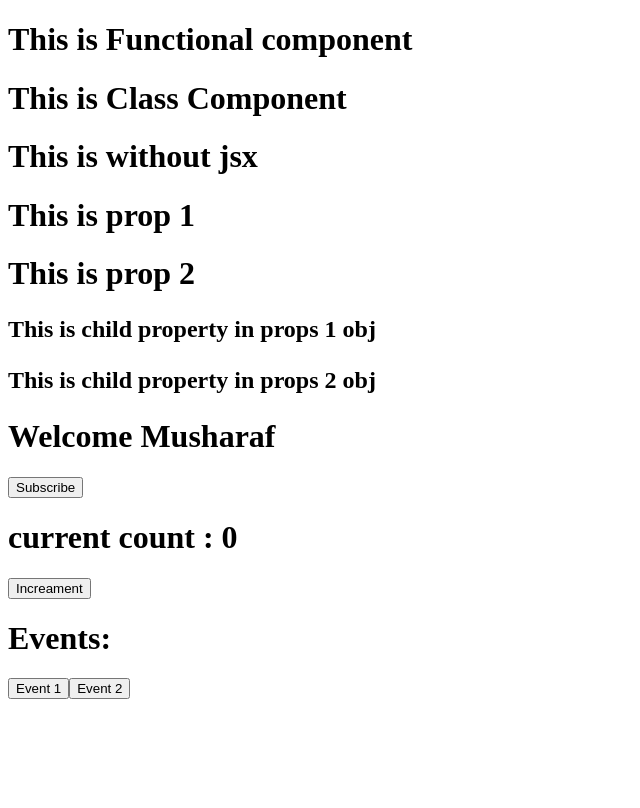
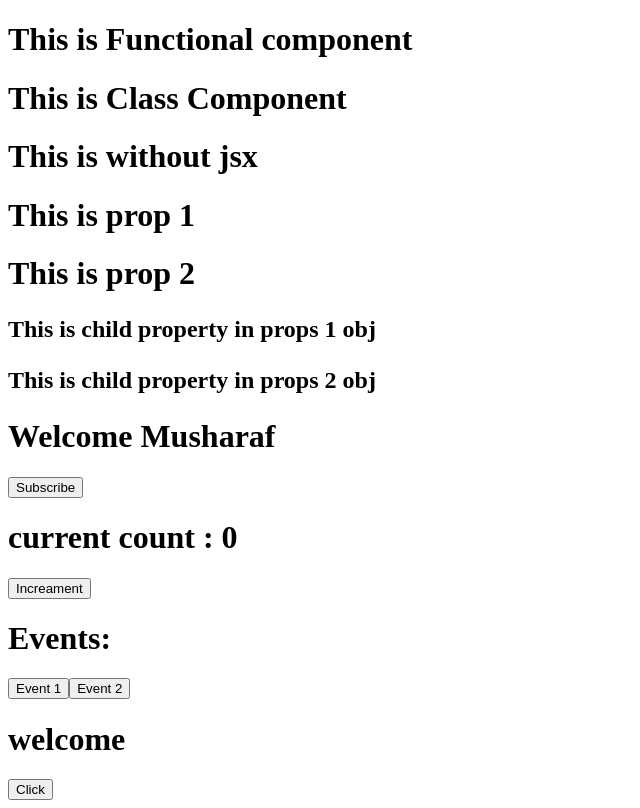
Before and after one commit to mk-Guvi/React-Learning, a React (Vite) app: page / in a window 1280 px wide. Shown: the whole page, without its empty margins (0-640 px from the left). Built offline with nearby package versions, Linux system fonts and the light colour scheme.

Commit message:
EventHandlerBindings

```diff
--- /dev/null
+++ b/components/EventBindings.js
@@ -0,0 +1,39 @@
+//"this" keyword is undefned in eventhandler that is why evnt binding is important in React
+import React, { Component } from "react";
+class event extends Component {
+  constructor() {
+    super();
+    this.state = {
+      message: "welcome"
+    }
+   this.clickHandler=this.clickHandler.bind(this)
+  } //For Method 4 remove this
+
+
+   clickHandler() {
+    this.setState({
+      message: "Good Bye"
+    })
+    console.log(this);
+  }
+//Method 4
+/*click=()=>{
+this.setState({
+  message:"goodmorning"
+})
+}*/
+
+  render() {
+    return (
+      <div>
+        <h1>{this.state.message}</h1>
+        {/* <button onClick={this.clickHandler.bind(this)}>Click</button> :: Method :1*/}
+        {/*<button onClick={()=>this.clickHandler()}>Click</button>::Method:2..In this we use "()"because we are calling the eventhandler and returning the value */}
+        <button onClick={this.clickHandler}>Click</button>
+   {/*     <button onClick={this.click}>click</button>::Method 4 Currently in update*/}
+      </div>
+    );
+  }
+}
+
+export default event
--- a/src/App.js
+++ b/src/App.js
@@ -6,6 +6,7 @@ import Props from "../components/Prop";
 import States from "../components/State";
 import SetStates from "../components/SetState";
 import EventHandler from "../components/EventHandler";
+import EventBind from "../components/EventBindings"
 function App() {
   return (
     <div>
@@ -21,6 +22,7 @@ function App() {
       <SetStates />
       <h1> Events:</h1>
       <EventHandler />
+      <EventBind/>
     </div>
   );
 }
```
Also changed, not shown: 1 other file (tests, documents, lock files or other folders).
